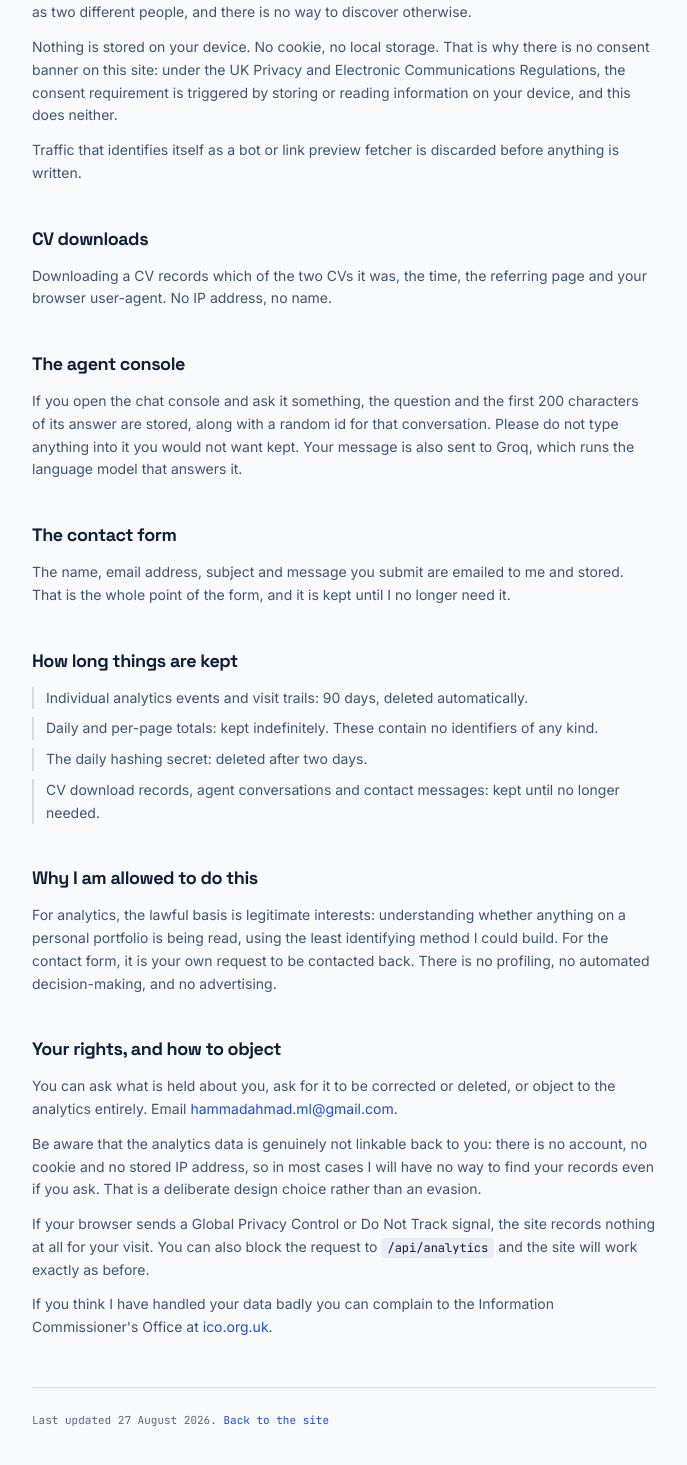
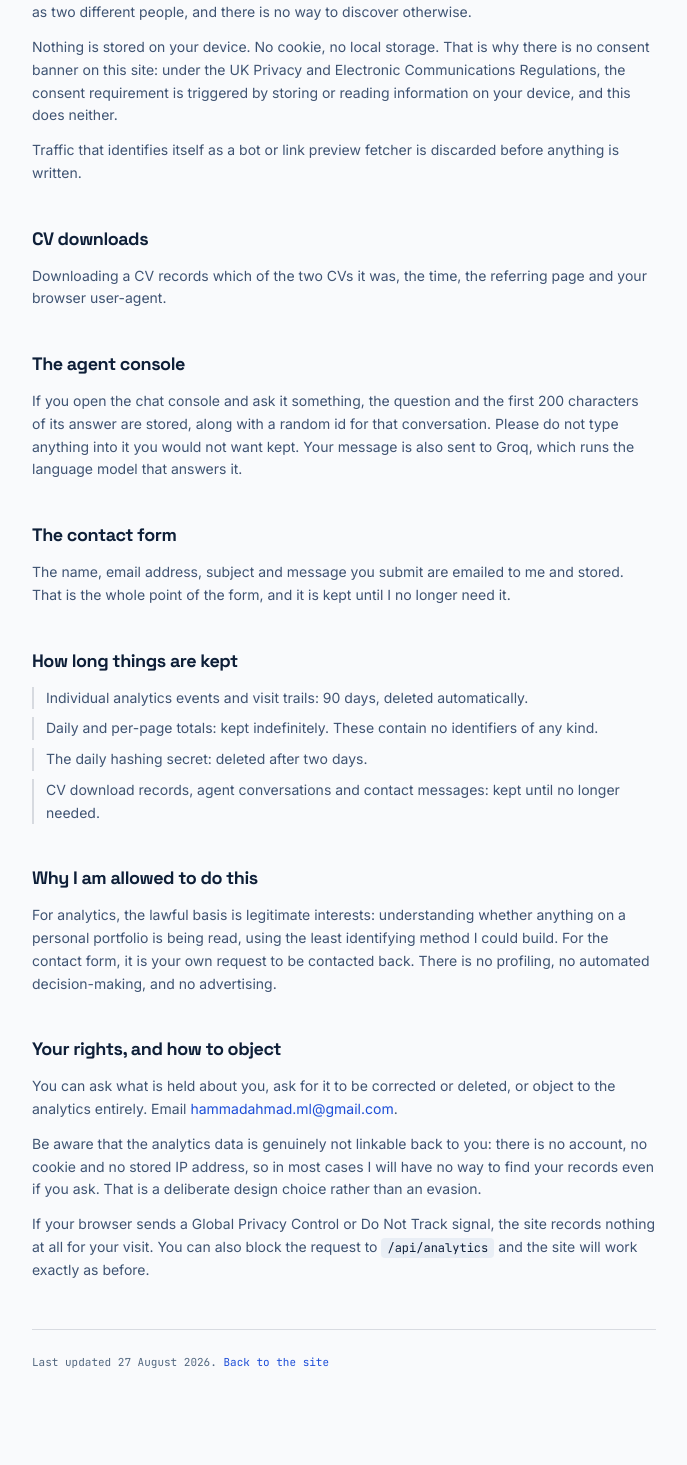
Before and after one commit to 1oNN/portfolio, a Next.js app: page /privacy in a window 1280 px wide. Shown: the part 555-2020 px from the top of the page, without its empty margins (296-983 px from the left). Built offline with nearby package versions, Linux system fonts and the light colour scheme; no server answers.

Commit message:
privacy: drop the ico line and the cv storage detail

```diff
--- a/app/privacy/page.tsx
+++ b/app/privacy/page.tsx
@@ -64,7 +64,7 @@ export default function PrivacyPage() {
       <Section title="CV downloads">
         <P>
           Downloading a CV records which of the two CVs it was, the time, the referring page and
-          your browser user-agent. No IP address, no name.
+          your browser user-agent.
         </P>
       </Section>
 
@@ -126,19 +126,6 @@ export default function PrivacyPage() {
           nothing at all for your visit. You can also block the request to <Code>/api/analytics</Code>{" "}
           and the site will work exactly as before.
         </P>
-        <P>
-          If you think I have handled your data badly you can complain to the Information
-          Commissioner&apos;s Office at{" "}
-          <a
-            href="https://ico.org.uk"
-            rel="noopener noreferrer"
-            target="_blank"
-            className="text-[var(--accent)] underline-offset-4 hover:underline focus-visible:underline focus-visible:outline-none"
-          >
-            ico.org.uk
-          </a>
-          .
-        </P>
       </Section>
 
       <p className="mt-12 border-t border-[var(--border)] pt-6 font-mono text-[11px] text-[var(--text-muted)]">
```
